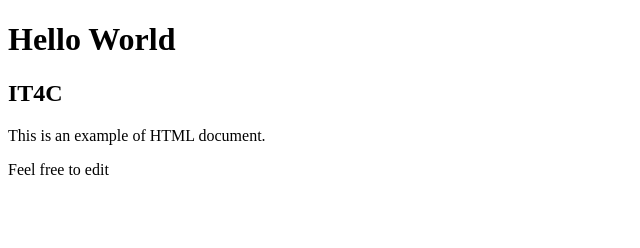
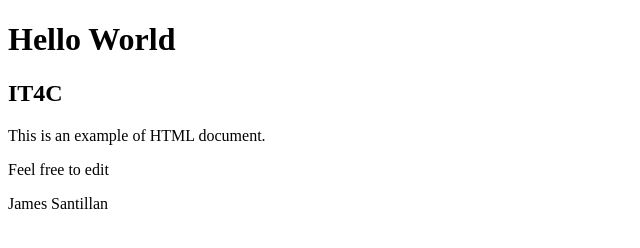
Before and after one commit to jmssntlln/GT-Products-API, a plain HTML site: page index.html in a window 1280 px wide. Shown: the whole page, without its empty margins (0-640 px from the left). Drawn offline with Linux system fonts and the light colour scheme.

Commit message:
Add: Name

```diff
--- a/index.html
+++ b/index.html
@@ -12,5 +12,7 @@
     <p>This is an example of HTML document.</p>
     <p>Feel free to edit</p>
 
+    <p>James Santillan</p>
+
 </body>
 </html>
```
